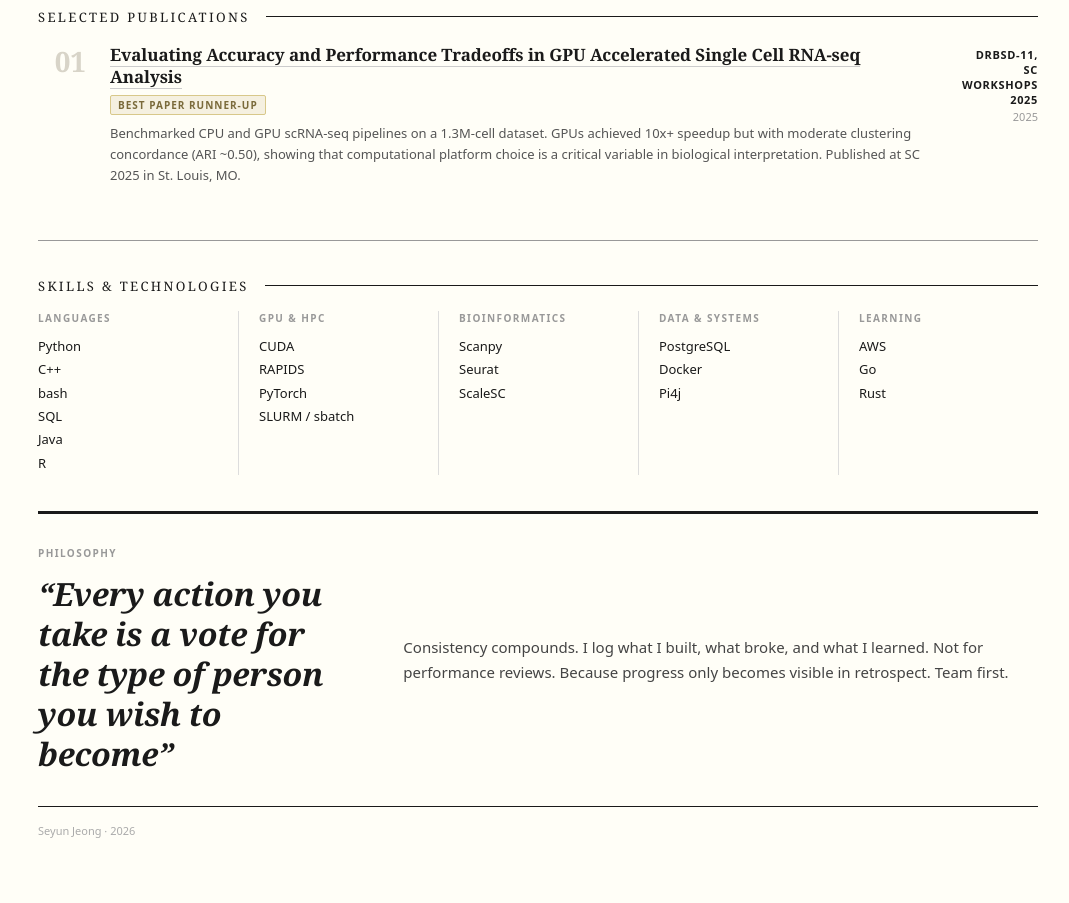
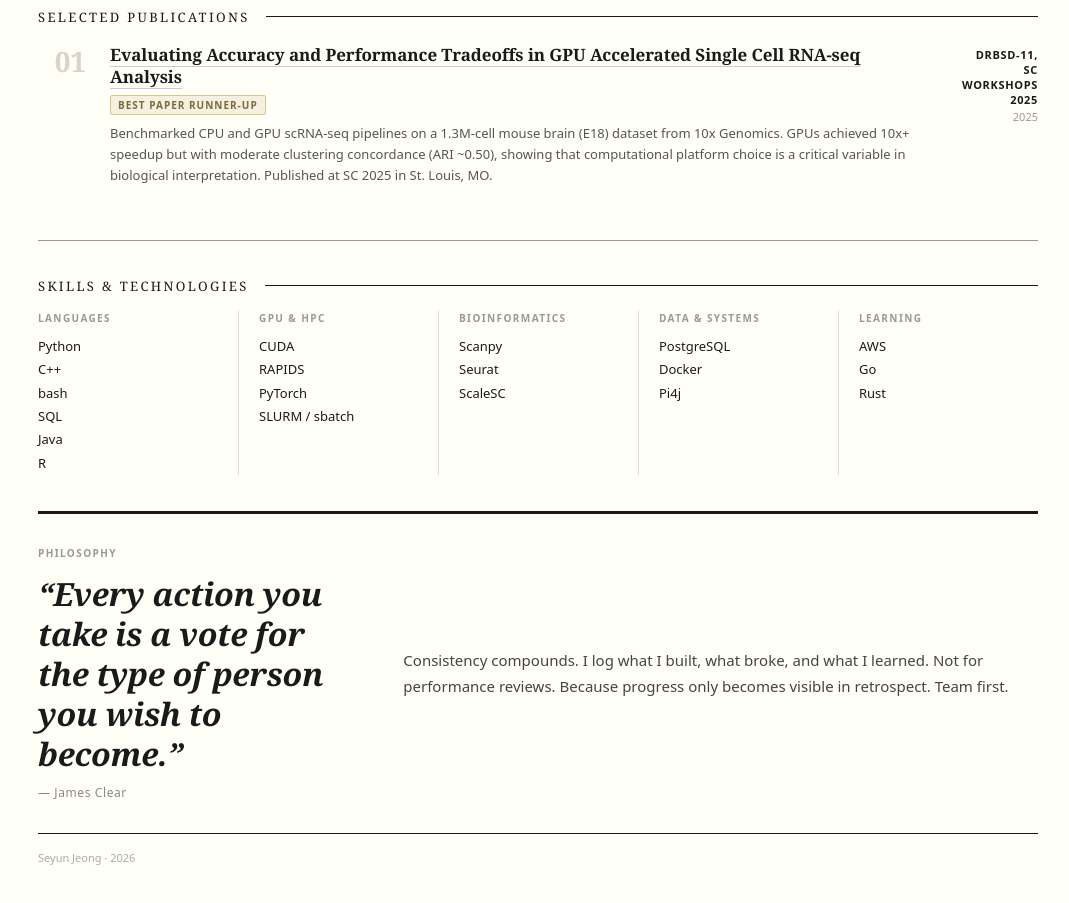
Before and after one commit to Seyun-Jeong/portifolio, a React (Vite) app: page / in a window 1280 px wide. Shown: the part 1100-2003 px from the top of the page, without its empty margins (102-1171 px from the left). Built offline with nearby package versions, Linux system fonts and the light colour scheme.

Commit message:
fix: both the data field AND the JSX render code had to be added together

```diff
--- a/src/components/Philosophy.jsx
+++ b/src/components/Philosophy.jsx
@@ -42,6 +42,19 @@ export default function Philosophy() {
           >
             &ldquo;{philosophy.motto}&rdquo;
           </blockquote>
+          {philosophy.attribution && (
+            <p
+              style={{
+                fontFamily: 'system-ui, sans-serif',
+                fontSize: '12px',
+                color: '#888',
+                marginTop: '10px',
+                letterSpacing: '0.05em',
+              }}
+            >
+              {philosophy.attribution}
+            </p>
+          )}
         </div>
 
         <div>
--- a/src/data/content.js
+++ b/src/data/content.js
@@ -48,7 +48,7 @@ export const publications = [
     venue: 'DRBSD-11, SC Workshops 2025',
     year: '2025',
     award: 'Best Paper Runner-Up',
-    description: 'Benchmarked CPU and GPU scRNA-seq pipelines on a 1.3M-cell dataset. GPUs achieved 10x+ speedup but with moderate clustering concordance (ARI ~0.50), showing that computational platform choice is a critical variable in biological interpretation. Published at SC 2025 in St. Louis, MO.',
+    description: 'Benchmarked CPU and GPU scRNA-seq pipelines on a 1.3M-cell mouse brain (E18) dataset from 10x Genomics. GPUs achieved 10x+ speedup but with moderate clustering concordance (ARI ~0.50), showing that computational platform choice is a critical variable in biological interpretation. Published at SC 2025 in St. Louis, MO.',
     link: 'https://doi.org/10.1145/3731599.3767378',
   },
 ];
@@ -77,6 +77,7 @@ export const skills = [
 ];
 
 export const philosophy = {
-  motto: 'Every action you take is a vote for the type of person you wish to become',
+  motto: 'Every action you take is a vote for the type of person you wish to become.',
+  attribution: '— James Clear',
   statement: 'Consistency compounds. I log what I built, what broke, and what I learned. Not for performance reviews. Because progress only becomes visible in retrospect. Team first.',
 };
```
